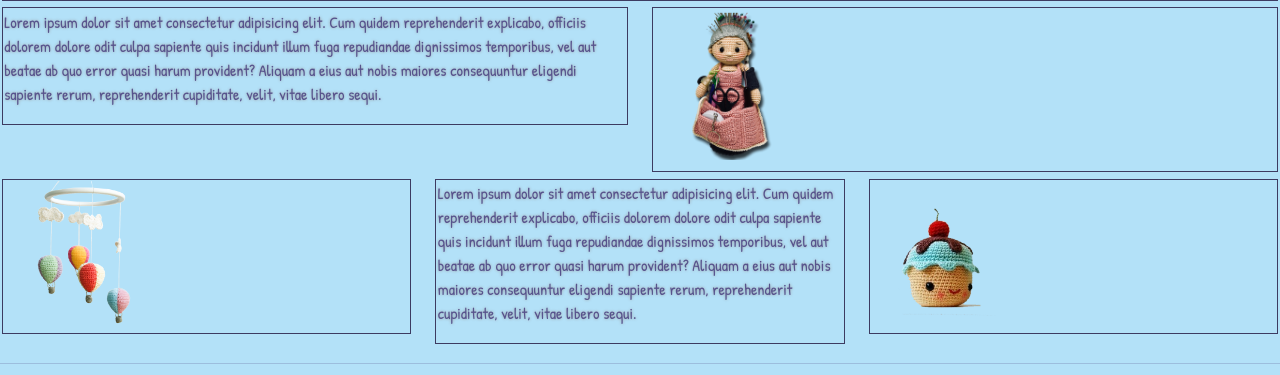
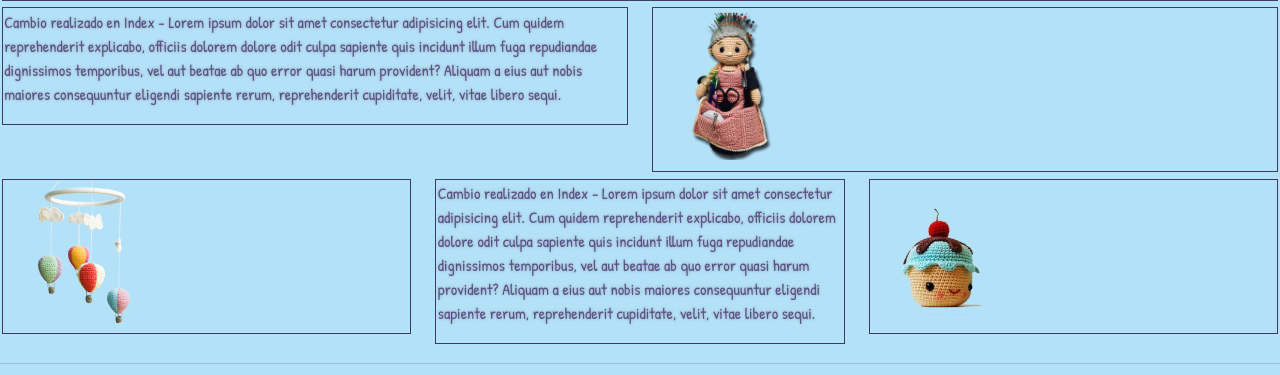
Before and after one commit to CesIsolaIsart/Aoi-Itoko, a website: page Desarrollo/index.html in a window 1280 px wide. Shown: the part 225-600 px from the top of the page. Drawn offline with nearby package versions, Linux system fonts and the light colour scheme.

Commit message:
Se modifican Lorems - Rama Index

```diff
--- a/Desarrollo/index.html
+++ b/Desarrollo/index.html
@@ -59,7 +59,7 @@
                     <div class="row">
                         <div class= "col">
                             <div class="txtUno">
-                                <p class="mainClass__col__parrafo">Lorem ipsum dolor sit amet consectetur adipisicing elit. Cum quidem reprehenderit explicabo, officiis dolorem dolore odit culpa sapiente quis incidunt illum fuga repudiandae dignissimos temporibus, vel aut beatae ab quo error quasi harum provident? Aliquam a eius aut nobis maiores consequuntur eligendi sapiente rerum, reprehenderit cupiditate, velit, vitae libero sequi.</p>
+                                <p class="mainClass__col__parrafo">Cambio realizado en Index - Lorem ipsum dolor sit amet consectetur adipisicing elit. Cum quidem reprehenderit explicabo, officiis dolorem dolore odit culpa sapiente quis incidunt illum fuga repudiandae dignissimos temporibus, vel aut beatae ab quo error quasi harum provident? Aliquam a eius aut nobis maiores consequuntur eligendi sapiente rerum, reprehenderit cupiditate, velit, vitae libero sequi.</p>
                             </div>
                         </div>
                         <div class= "col">
@@ -76,7 +76,7 @@
                         </div>
                         <div class= "col">
                             <div class="txtDos">
-                                <p class="mainClass__col__parrafo">Lorem ipsum dolor sit amet consectetur adipisicing elit. Cum quidem reprehenderit explicabo, officiis dolorem dolore odit culpa sapiente quis incidunt illum fuga repudiandae dignissimos temporibus, vel aut beatae ab quo error quasi harum provident? Aliquam a eius aut nobis maiores consequuntur eligendi sapiente rerum, reprehenderit cupiditate, velit, vitae libero sequi.</p>
+                                <p class="mainClass__col__parrafo">Cambio realizado en Index - Lorem ipsum dolor sit amet consectetur adipisicing elit. Cum quidem reprehenderit explicabo, officiis dolorem dolore odit culpa sapiente quis incidunt illum fuga repudiandae dignissimos temporibus, vel aut beatae ab quo error quasi harum provident? Aliquam a eius aut nobis maiores consequuntur eligendi sapiente rerum, reprehenderit cupiditate, velit, vitae libero sequi.</p>
                             </div>
                         </div>
                         <div class= "col">
```
